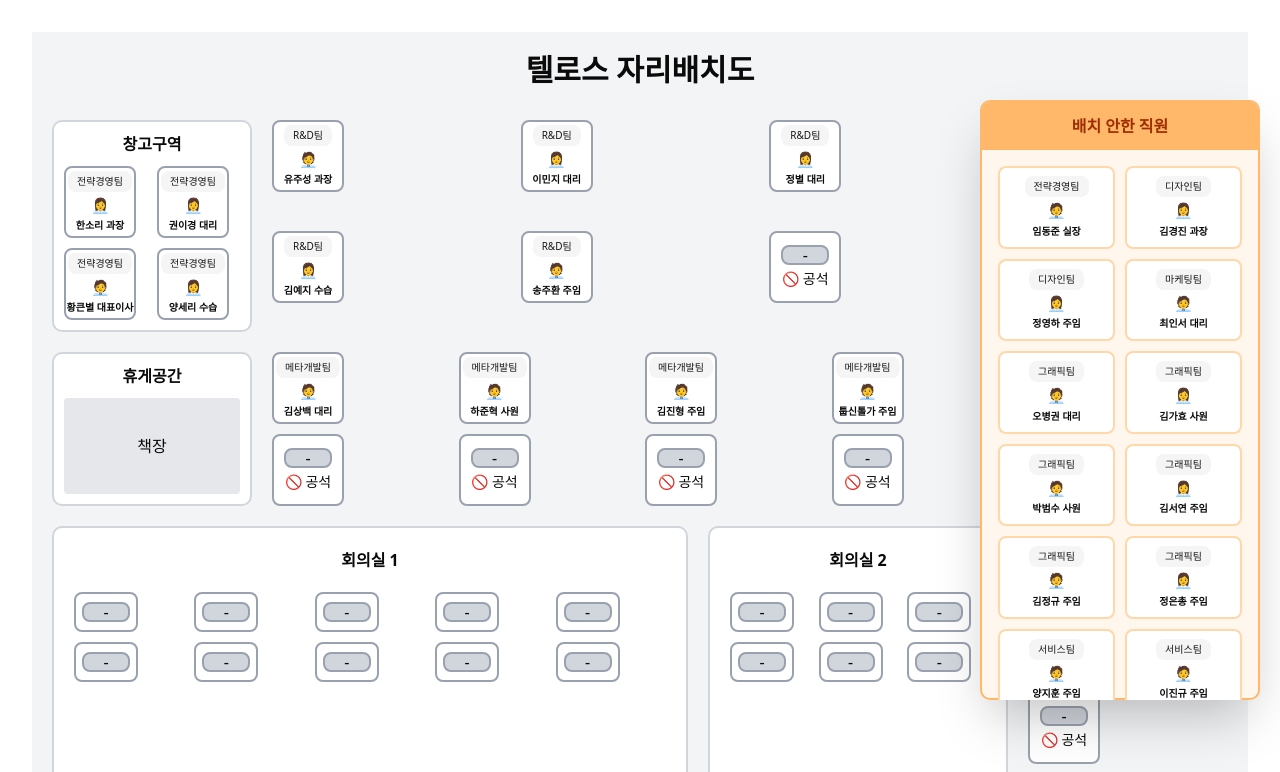
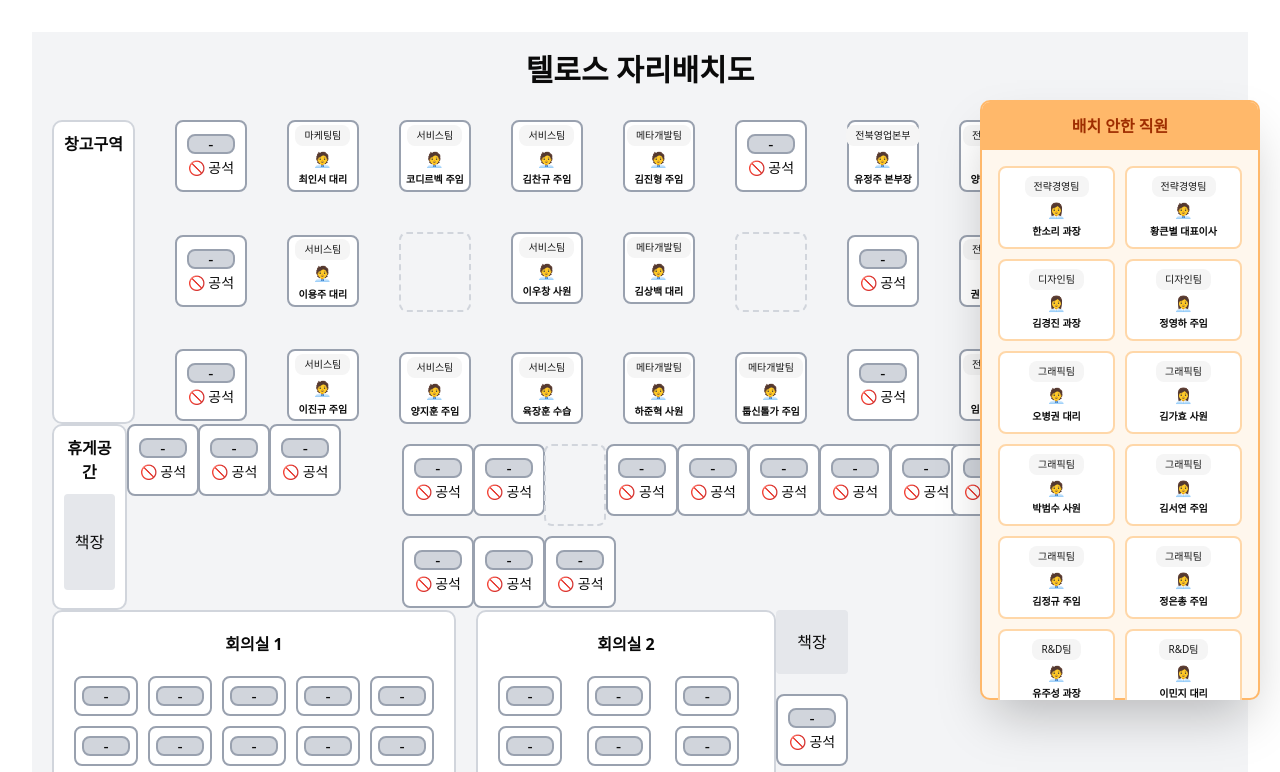
Before and after one commit to ywc0008/telos-seating-map, a React (Vite) app: page / in a window 1280 px wide. Shown: the top 772 px of the page. Built offline with nearby package versions, Linux system fonts and the light colour scheme.

Commit message:
feat: 상단 구역 배치도 구현

```diff
--- a/src/App.tsx
+++ b/src/App.tsx
@@ -1,107 +1,113 @@
-import type { EmployeeInterface } from './types/employee';
+import type { EmployeeInterface } from "./types/employee";
 
-import { useState, useRef, useEffect } from 'react';
-import { DndContext, DragOverlay, type DragEndEvent, type DragStartEvent } from '@dnd-kit/core';
+import { useState, useRef, useEffect } from "react";
+import {
+  DndContext,
+  DragOverlay,
+  type DragEndEvent,
+  type DragStartEvent,
+} from "@dnd-kit/core";
 
-import Seat from './components/Seat';
-import Employee from './components/Employee';
-import UnableSeat from './components/UnableSeat';
-import WaitingSlot from './components/WaitingSlot';
+import Seat from "./components/Seat";
+import Employee from "./components/Employee";
+import EmptySlot from "./components/EmptySlot";
+import UnableSeat from "./components/UnableSeat";
+import WaitingSlot from "./components/WaitingSlot";
 
-import './App.css';
+import "./App.css";
+import { Separator } from "./components/ui/separator";
+import { EmployeeData } from "./data/employeeData";
+
+// 좌석 타입 정의
+interface SeatType {
+  id: string;
+  label?: string;
+  empty?: boolean;
+}
 
 // 좌석 데이터 - 실제 배치도와 동일하게 구성
 const seats = {
-  // 상고구역 (왼쪽 상단)
-  upperLeft: [
-    { id: 'UL1', },
-    { id: 'UL2',  },
-    { id: 'UL3',  },
-    { id: 'UL4', },
+  // 상고구역 1
+  upperOne: [
+    { id: "UO1" },
+    { id: "UO2" },
+    { id: "UO3" },
+    { id: "UO4" },
+    { id: "UO5" },
+    { id: "UO6" },
   ],
-  // 상고구역 오른쪽
-  upperRight: [
-    { id: 'UR1', },
-    { id: 'UR2', },
-    { id: 'UR3', },
-    { id: 'UR4', },
-    { id: 'UR5', },
-    { id: 'UR6', },
+  // 상고구역 2
+  upperTwo: [
+    { id: "UT1" },
+    { id: "UT2" },
+    { id: "UT3", empty: true },
+    { id: "UT4" },
+    { id: "UT5" },
+    { id: "UT6" },
   ],
-  // 휴게공간 주변
-  lounge: [
-    { id: 'L1', },
-    { id: 'L2', },
-    { id: 'L3', },
-    { id: 'L4', },
-    { id: 'L5', },
-    { id: 'L6', },
-    { id: 'L7', },
-    { id: 'L8', },
+  // 상고구역 3
+  upperThree: [
+    { id: "UTh1" },
+    { id: "UTh2" },
+    { id: "UTh3" },
+    { id: "UTh4", empty: true },
+    { id: "UTh5" },
+    { id: "UTh6" },
   ],
-  // 회의실 1 앞
-  meeting1: Array.from({ length: 10 }, (_, i) => ({ id: `M1-${i + 1}`, label: '' })),
-  // 회의실 2 앞
-  meeting2: Array.from({ length: 6 }, (_, i) => ({ id: `M2-${i + 1}`, label: '' })),
-  // 책장 오른쪽
-  rightSide: [
-    { id: 'R1',  },
-    { id: 'R2', },
-    { id: 'R3',  },
-    { id: 'R4',  },
-    { id: 'R5',  },
-    { id: 'R6',  },
+  // 상고구역 4
+  upperFour: [{ id: "UF1" }, { id: "UF2" }, { id: "UF3" }],
+  // 상고구역 5
+  upperFive: [{ id: "UFi1" }, { id: "UFi2" }, { id: "UFi3" }],
+  // 가운데 1
+  middleOne: [{ id: "MO1" }, { id: "MO2" }, { id: "MO3" }],
+  // 가운데 2
+  middleTwo: [
+    { id: "MT1" },
+    { id: "MT2" },
+    { id: "MT3", empty: true }, // 빈 칸
+    { id: "MT4" },
+    { id: "MT5" },
+    { id: "MT6" },
+  ],
+  // 가운데 3
+  middleThree: [
+    { id: "MTh1" },
+    { id: "MTh2" },
+    { id: "MTh3" },
+    { id: "MTh4" },
+    { id: "MTh5" },
+  ],
+  // 가운데 4
+  middleFour: [{ id: "MF1" }, { id: "MF2" }, { id: "MF3" }],
+  // 회의실 1
+  meeting1: Array.from({ length: 10 }, (_, i) => ({
+    id: `M1-${i + 1}`,
+    label: "",
+  })),
+  // 회의실 2
+  meeting2: Array.from({ length: 8 }, (_, i) => ({
+    id: `M2-${i + 1}`,
+    label: "",
+  })),
+  // room
+  room: [
+    { id: "R1" },
+    { id: "R2" },
+    { id: "R3" },
+    { id: "R4" },
+    { id: "R5" },
+    { id: "R6" },
   ],
 };
 
-// 초기 직원 데이터
-const initialPeople: EmployeeInterface[] = [
-  // 전략경영팀
-  { id: 'p1', name: '한소리', position: '과장', department: '전략경영팀', gender: 'female' as const, seat: 'UL1' },
-  { id: 'p2', name: '권이경', position: '대리', department: '전략경영팀', gender: 'female' as const, seat: 'UL2' },
-  { id: 'p3', name: '황큰별', position: '대표이사', department: '전략경영팀', gender: 'male' as const, seat: 'UL3' },
-  { id: 'p4', name: '양세리', position: '수습', department: '전략경영팀', gender: 'female' as const, seat: 'UL4' },
-  { id: 'p5', name: '임동준', position: '실장', department: '전략경영팀', gender: 'male' as const },
-  // 디자인팀
-  { id: 'p6', name: '김경진', position: '과장', department: '디자인팀', gender: 'female' as const},
-  { id: 'p7', name: '정영하', position: '주임', department: '디자인팀', gender: 'female' as const},
-  // 마케팅팀
-  { id: 'p8', name: '최인서', position: '대리', department: '마케팅팀', gender: 'male' as const},
-  // 그래픽팀
-  { id: 'p9', name: '오병권', position: '대리', department: '그래픽팀', gender: 'male' as const},
-  { id: 'p10', name: '김가효', position: '사원', department: '그래픽팀', gender: 'female' as const},
-  { id: 'p11', name: '박범수', position: '사원', department: '그래픽팀', gender: 'male' as const},
-  { id: 'p12', name: '김서연', position: '주임', department: '그래픽팀', gender: 'female' as const},
-  { id: 'p13', name: '김정규', position: '주임', department: '그래픽팀', gender: 'male' as const},
-  { id: 'p14', name: '정은총', position: '주임', department: '그래픽팀', gender: 'female' as const},
-  // 메타개발팀
-  { id: 'p15', name: '김상백', position: '대리', department: '메타개발팀', gender: 'male' as const, seat: 'L1' },
-  { id: 'p16', name: '하준혁', position: '사원', department: '메타개발팀', gender: 'male' as const, seat: 'L2' },
-  { id: 'p17', name: '김진형', position: '주임', department: '메타개발팀', gender: 'male' as const, seat: 'L3' },
-  { id: 'p18', name: '툽신톨가', position: '주임', department: '메타개발팀', gender: 'male' as const, seat: 'L4' },
-  // R&D팀
-  { id: 'p19', name: '유주성', position: '과장', department: 'R&D팀', gender: 'male' as const, seat: 'UR1' },
-  { id: 'p20', name: '이민지', position: '대리', department: 'R&D팀', gender: 'female' as const, seat: 'UR2' },
-  { id: 'p21', name: '정별', position: '대리', department: 'R&D팀', gender: 'female' as const, seat: 'UR3' },
-  { id: 'p21', name: '김예지', position: '수습', department: 'R&D팀', gender: 'female' as const, seat: 'UR4' },
-  { id: 'p21', name: '송주환', position: '주임', department: 'R&D팀', gender: 'male' as const, seat: 'UR5' },
-  // 서비스팀
-  { id: 'p22', name: '이용주', position: '대리', department: '서비스팀', gender: 'male' as const, seat: 'L1' },
-  { id: 'p23', name: '이우창', position: '사원', department: '서비스팀', gender: 'male' as const, seat: 'L2' },
-  { id: 'p24', name: '육장훈', position: '수습', department: '서비스팀', gender: 'male' as const, seat: 'L3' },
-  { id: 'p25', name: '김찬규', position: '주임', department: '서비스팀', gender: 'male' as const, seat: 'L4' },
-  { id: 'p26', name: '양지훈', position: '주임', department: '서비스팀', gender: 'male' as const, },
-  { id: 'p27', name: '이진규', position: '주임', department: '서비스팀', gender: 'male' as const, },
-  { id: 'p28', name: '코디르벡', position: '주임', department: '서비스팀', gender: 'male' as const, },
-  // 메타기획팀
-  { id: 'p29', name: '김원민', position: '주임', department: '메타기획팀', gender: 'male' as const, },
-  // 전북영업본부
-  { id: 'p30', name: '유정주', position: '본부장', department: '전북영업본부', gender: 'male' as const, },
-];
+
 
 export default function App() {
-  const [people, setPeople] = useState<EmployeeInterface[]>(initialPeople);
-  const [panelPosition, setPanelPosition] = useState({ x: window.innerWidth - 300, y: 100 });
+  const [people, setPeople] = useState<EmployeeInterface[]>(EmployeeData);
+  const [panelPosition, setPanelPosition] = useState({
+    x: window.innerWidth - 300,
+    y: 100,
+  });
   const [isDraggingPanel, setIsDraggingPanel] = useState(false);
   const [activeId, setActiveId] = useState<string | null>(null);
   const panelRef = useRef<HTMLDivElement>(null);
@@ -118,7 +124,10 @@ export default function App() {
 
   // 대기 슬롯 생성 (최소 10개, 대기 직원 수보다 2개 더 많게)
   const waitingSlotCount = Math.max(10, peopleWithoutSeat.length + 2);
-  const waitingSlots = Array.from({ length: waitingSlotCount }, (_, i) => `waiting-${i + 1}`);
+  const waitingSlots = Array.from(
+    { length: waitingSlotCount },
+    (_, i) => `waiting-${i + 1}`
+  );
 
   function movePerson(personId: string, toSeatId: string | null) {
     setPeople((prev) =>
@@ -140,7 +149,7 @@ export default function App() {
     const { over, active } = event;
     if (over && active) {
       // 배치 안한 직원 영역으로 이동하는 경우
-      if (over.id.toString().startsWith('waiting-')) {
+      if (over.id.toString().startsWith("waiting-")) {
         movePerson(active.id as string, null);
       } else {
         movePerson(active.id as string, over.id as string);
@@ -155,7 +164,7 @@ export default function App() {
     if (rect) {
       dragOffset.current = {
         x: e.clientX - rect.left,
-        y: e.clientY - rect.top
+        y: e.clientY - rect.top,
       };
       setIsDraggingPanel(true);
     }
@@ -167,7 +176,7 @@ export default function App() {
       if (isDraggingPanel) {
         setPanelPosition({
           x: e.clientX - dragOffset.current.x,
-          y: e.clientY - dragOffset.current.y
+          y: e.clientY - dragOffset.current.y,
         });
       }
     };
@@ -177,29 +186,23 @@ export default function App() {
     };
 
     if (isDraggingPanel) {
-      document.addEventListener('mousemove', handleMouseMove);
-      document.addEventListener('mouseup', handleMouseUp);
+      document.addEventListener("mousemove", handleMouseMove);
+      document.addEventListener("mouseup", handleMouseUp);
     }
 
     return () => {
-      document.removeEventListener('mousemove', handleMouseMove);
-      document.removeEventListener('mouseup', handleMouseUp);
+      document.removeEventListener("mousemove", handleMouseMove);
+      document.removeEventListener("mouseup", handleMouseUp);
     };
   }, [isDraggingPanel]);
 
+  // 좌석 렌더링 헬퍼 함수
+  const renderSeat = (seat: SeatType) => {
+    if (seat.empty) {
+      return <EmptySlot key={seat.id} />;
+    }
+
     return (
-    <DndContext onDragStart={handleDragStart} onDragEnd={handleDragEnd}>
-      <div className="min-h-screen bg-gray-100 p-5">
-        <h1 className="text-center text-3xl font-bold mb-8">
-          텔로스 자리배치도
-        </h1>
-
-        <div className="grid grid-cols-[200px_1fr_200px] grid-rows-[auto_auto_1fr] gap-5 max-w-7xl mx-auto">
-          {/* 창고구역 */}
-          <div className="col-start-1 row-start-1 border-2 border-gray-300 p-2.5 bg-white rounded-lg">
-            <h3 className="text-center font-semibold mb-2.5">창고구역</h3>
-            <div className="grid grid-cols-2 gap-2.5">
-              {seats.upperLeft.map((seat) => (
       <Seat key={seat.id} id={seat.id}>
         {(() => {
           const person = getPersonBySeat(seat.id);
@@ -211,25 +214,43 @@ export default function App() {
           ) : null;
         })()}
       </Seat>
-              ))}
-            </div>
+    );
+  };
+
+  return (
+    <DndContext onDragStart={handleDragStart} onDragEnd={handleDragEnd}>
+      <div className="min-h-screen bg-gray-100 p-5">
+        <h1 className="text-center text-3xl font-bold mb-8">
+          텔로스 자리배치도
+        </h1>
+
+        <div className="flex flex-col max-w-7xl mx-auto">
+          <div className="flex space-x-10">
+            {/* 창고구역 */}
+            <div className="border-2 border-gray-300 p-2.5 bg-white rounded-lg">
+              <h3 className="text-center font-semibold mb-2.5">창고구역</h3>
             </div>
 
             {/* 상단 영역 */}
-          <div className="col-start-2 row-start-1 grid grid-cols-3 gap-2.5">
-            {seats.upperRight.map((seat) => (
-              <Seat key={seat.id} id={seat.id}>
-                {(() => {
-                  const person = getPersonBySeat(seat.id);
-                  return person ? (
-                    <Employee
-                      employeeData={person}
-                      onMiddleClick={() => handleEmployeeDoubleClick(person.id)}
-                    />
-                  ) : null;
-                })()}
-              </Seat>
-            ))}
+            <div className="grid grid-cols-2 gap-10">
+              {seats.upperOne.map((seat) => renderSeat(seat))}
+            </div>
+
+            <div className="grid grid-cols-2 gap-10">
+              {seats.upperTwo.map((seat) => renderSeat(seat))}
+            </div>
+
+            <div className="grid grid-cols-2 gap-10">
+              {seats.upperThree.map((seat) => renderSeat(seat))}
+            </div>
+
+            <div className="grid grid-cols-1 gap-10">
+              {seats.upperFour.map((seat) => renderSeat(seat))}
+            </div>
+
+
+            <div className="grid grid-cols-1 gap-10">
+              {seats.upperFive.map((seat) => renderSeat(seat))}
             </div>
 
             {/* 비상구 */}
@@ -241,7 +262,9 @@ export default function App() {
                 소냉바
               </div>
             </div>
+          </div>
 
+          <div className="flex">
             {/* 휴게공간 */}
             <div className="col-start-1 row-start-2 border-2 border-gray-300 p-2.5 bg-white rounded-lg">
               <h3 className="text-center font-semibold mb-2.5">휴게공간</h3>
@@ -252,19 +275,19 @@ export default function App() {
 
             {/* 중앙 좌석들 */}
             <div className="col-start-2 row-start-2 grid grid-cols-4 gap-2.5">
-            {seats.lounge.map((seat) => (
-              <Seat key={seat.id} id={seat.id}>
-                {(() => {
-                  const person = getPersonBySeat(seat.id);
-                  return person ? (
-                    <Employee
-                      employeeData={person}
-                      onMiddleClick={() => handleEmployeeDoubleClick(person.id)}
-                    />
-                  ) : null;
-                })()}
-              </Seat>
-            ))}
+              {seats.middleOne.map((seat) => renderSeat(seat))}
+            </div>
+
+            <div className="col-start-2 row-start-2 grid grid-cols-3 gap-2.5 mt-5">
+              {seats.middleTwo.map((seat) => renderSeat(seat))}
+            </div>
+
+            <div className="col-start-2 row-start-2 grid grid-cols-5 gap-2.5 mt-5">
+              {seats.middleThree.map((seat) => renderSeat(seat))}
+            </div>
+
+            <div className="col-start-2 row-start-2 grid grid-cols-3 gap-2.5 mt-5">
+              {seats.middleFour.map((seat) => renderSeat(seat))}
             </div>
 
             {/* 탕비실 & 싱크대 */}
@@ -276,7 +299,8 @@ export default function App() {
                 싱크대
               </div>
             </div>
-
+          </div>
+          <div className="flex">
             {/* 회의실 1 & 2 */}
             <div className="col-span-2 row-start-3 flex gap-5">
               <div className="flex-1 border-2 border-gray-300 p-5 bg-white rounded-lg">
@@ -298,24 +322,13 @@ export default function App() {
               </div>
             </div>
 
-          {/* 오른쪽 책장 & 좌석 */}
+            {/* 방 */}
             <div className="col-start-3 row-start-3 flex flex-col gap-2.5">
               <div className="bg-gray-200 p-5 text-center mb-2.5 rounded">
                 책장
               </div>
-            {seats.rightSide.map((seat) => (
-              <Seat key={seat.id} id={seat.id}>
-                {(() => {
-                  const person = getPersonBySeat(seat.id);
-                  return person ? (
-                    <Employee
-                      employeeData={person}
-                      onMiddleClick={() => handleEmployeeDoubleClick(person.id)}
-                    />
-                  ) : null;
-                })()}
-              </Seat>
-            ))}
+              {seats.room.map((seat) => renderSeat(seat))}
+            </div>
           </div>
         </div>
 
@@ -326,21 +339,25 @@ export default function App() {
           style={{
             left: `${panelPosition.x}px`,
             top: `${panelPosition.y}px`,
-            width: '280px',
-            maxHeight: '600px',
-            zIndex: 1000
+            width: "280px",
+            maxHeight: "600px",
+            zIndex: 1000,
           }}
         >
           <div
             className="bg-orange-300 p-3 rounded-t-md cursor-move select-none"
             onMouseDown={handlePanelMouseDown}
           >
-            <h3 className="text-center font-semibold text-orange-800">배치 안한 직원</h3>
+            <h3 className="text-center font-semibold text-orange-800">
+              배치 안한 직원
+            </h3>
           </div>
-          <div className="p-4 overflow-y-auto" style={{ maxHeight: '550px' }}>
+          <div className="p-4 overflow-y-auto" style={{ maxHeight: "550px" }}>
             <div className="grid grid-cols-2 gap-2.5">
               {waitingSlots.map((slotId) => {
-                const person = peopleWithoutSeat.find((_, index) => `waiting-${index + 1}` === slotId);
+                const person = peopleWithoutSeat.find(
+                  (_, index) => `waiting-${index + 1}` === slotId
+                );
                 return (
                   <WaitingSlot key={slotId} id={slotId}>
                     {person && <Employee employeeData={person} />}
@@ -353,12 +370,12 @@ export default function App() {
       </div>
 
       <DragOverlay>
-        {activeId ? (
-          (() => {
+        {activeId
+          ? (() => {
               const person = getPersonById(activeId);
               return person ? <Employee employeeData={person} /> : null;
             })()
-        ) : null}
+          : null}
       </DragOverlay>
     </DndContext>
   );
--- /dev/null
+++ b/src/components/EmptySlot.tsx
@@ -0,0 +1,18 @@
+interface EmptySlotProps {
+  className?: string;
+}
+
+export default function EmptySlot({ className = "" }: EmptySlotProps) {
+  return (
+    <div
+      className={`
+        min-h-[80px]
+        border-2
+        border-dashed
+        border-gray-300
+        rounded-md
+        ${className}
+      `}
+    />
+  );
+}
```
Lines whose indentation alone changed are shown as unchanged.
